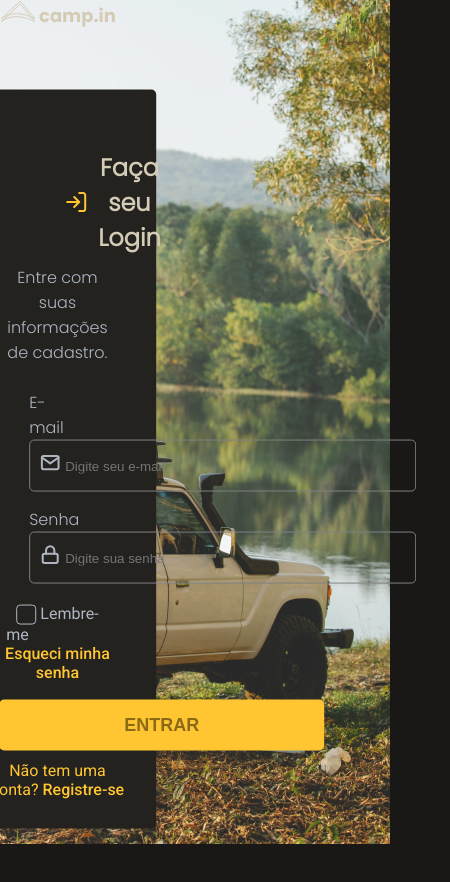
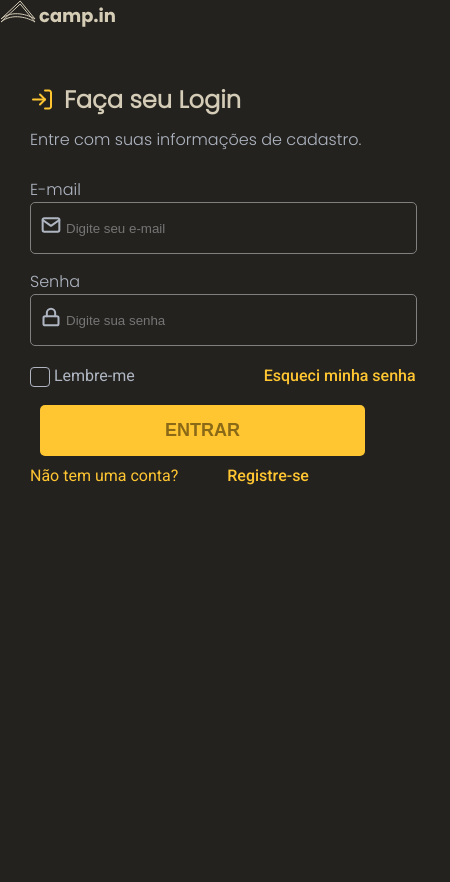
Before and after one commit to ygortg/formulario-login, a plain HTML site: page index.html in a window 390 px wide. Shown: the whole page, 450 px wide, since content can reach past the window. Before the commit the page ends 844 px from the top, so only its background shows below. Drawn offline with Linux system fonts and the light colour scheme.

Commit message:
Mudança Mobile
Colocando novas ordens e design para responsividade mobile

```diff
--- a/index.html
+++ b/index.html
@@ -37,7 +37,7 @@
             <p>
                 <button>ENTRAR</button>
             </p>
-            <p>Não tem uma conta? <a href="#">Registre-se</a></p>
+            <p id="register">Não tem uma conta? <a href="#">Registre-se</a></p>
         </div>
     </main>
 </body>
--- a/styleForm.css
+++ b/styleForm.css
@@ -53,7 +53,8 @@ a:hover{
 
 #head{
     display: flex;
-    margin: 20px 0px 0px 60px;
+    margin: auto;
+    padding-left: 40px;
 }
 
 #title{
@@ -97,7 +98,7 @@ form > input{
 
 label{
     color: var(--text-base);
-    padding-right: 80px;
+    padding-right: 110px;
 }
 
 #footer{
@@ -147,3 +148,85 @@ button{
     text-align: center;
     color: var(--primary-color);
 }
+
+@media (max-width: 1025px) {
+    body{
+        background: #24221f none;
+    }
+    header{
+        min-width: 25vw;
+        min-height: 5vh;
+    }
+    main{
+        position: static;
+        transform: none;
+        width: 100vw;
+        height: 100vh;
+        border-radius: 0px;
+    }
+    #head{
+        padding-left: 220px;
+    }
+    #info{
+        padding-left: 210px;
+    }
+}
+
+@media (max-width: 802px){
+    body{
+        background: #24221f none;
+    }
+    header{
+        min-width: 25vw;
+        min-height: 5vh;
+    }
+    main{
+        position: static;
+        transform: none;
+        width: 100vw;
+        height: 100vh;
+        border-radius: 0px;
+    }
+}
+
+@media (max-width: 500px){
+    body{
+        background: #24221f none;
+    }
+    a{
+        padding-left: 45px;
+    }
+    header{
+        min-width: 25vw;
+        min-height: 5vh;
+    }
+    main{
+        position: static;
+        transform: none;
+        width: 100vw;
+        height: 100vh;
+        border-radius: 0px;
+    }
+    #cabeca{
+        text-align: unset;
+        padding: 0px 15px 20px 0px;
+    }
+    #head{
+        padding-left: 0px;
+    }
+    #info{
+        padding-left: 0px;
+    }
+    form{
+        padding-left: 0px;
+    }
+    #footer > p{
+        text-align: unset;
+    }
+    label{
+        padding-right: 80px;
+    }
+    #register{
+        text-align: center;
+    }
+}
```
